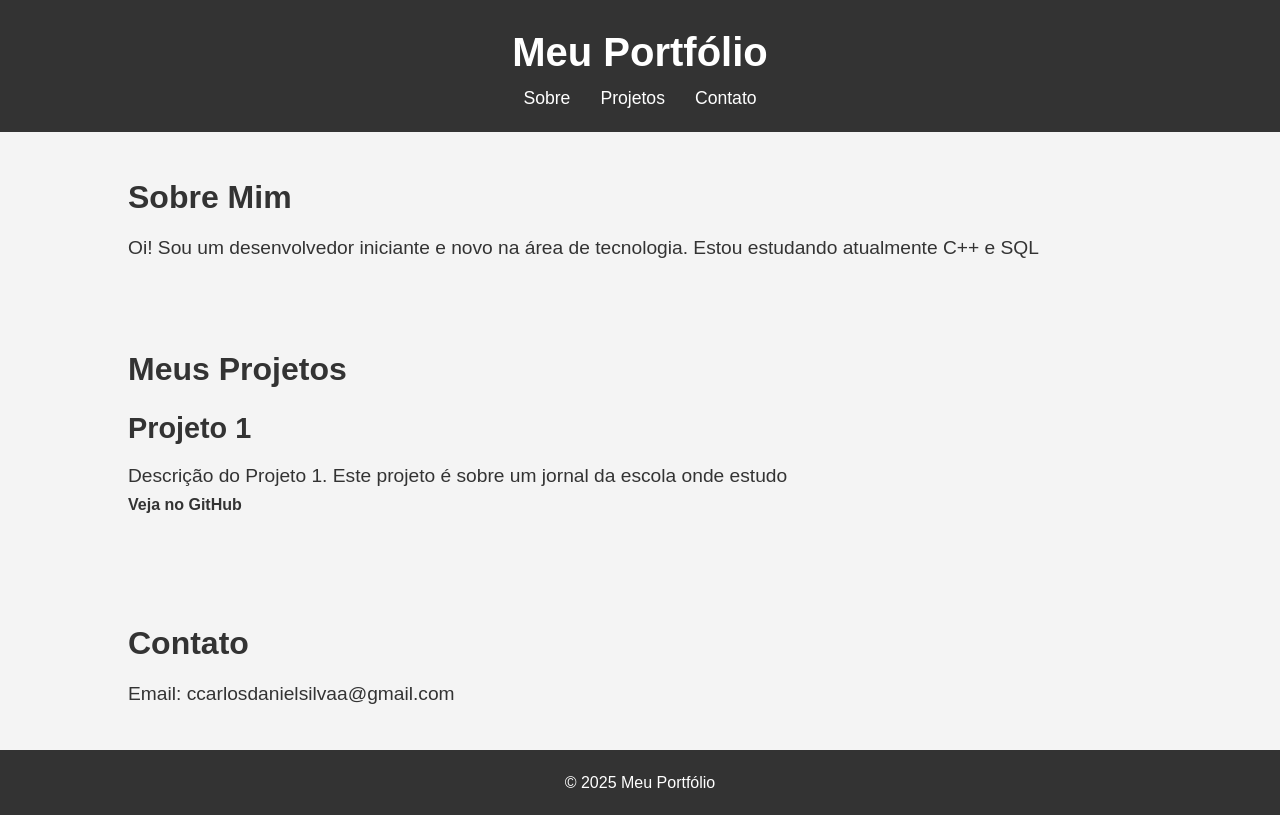
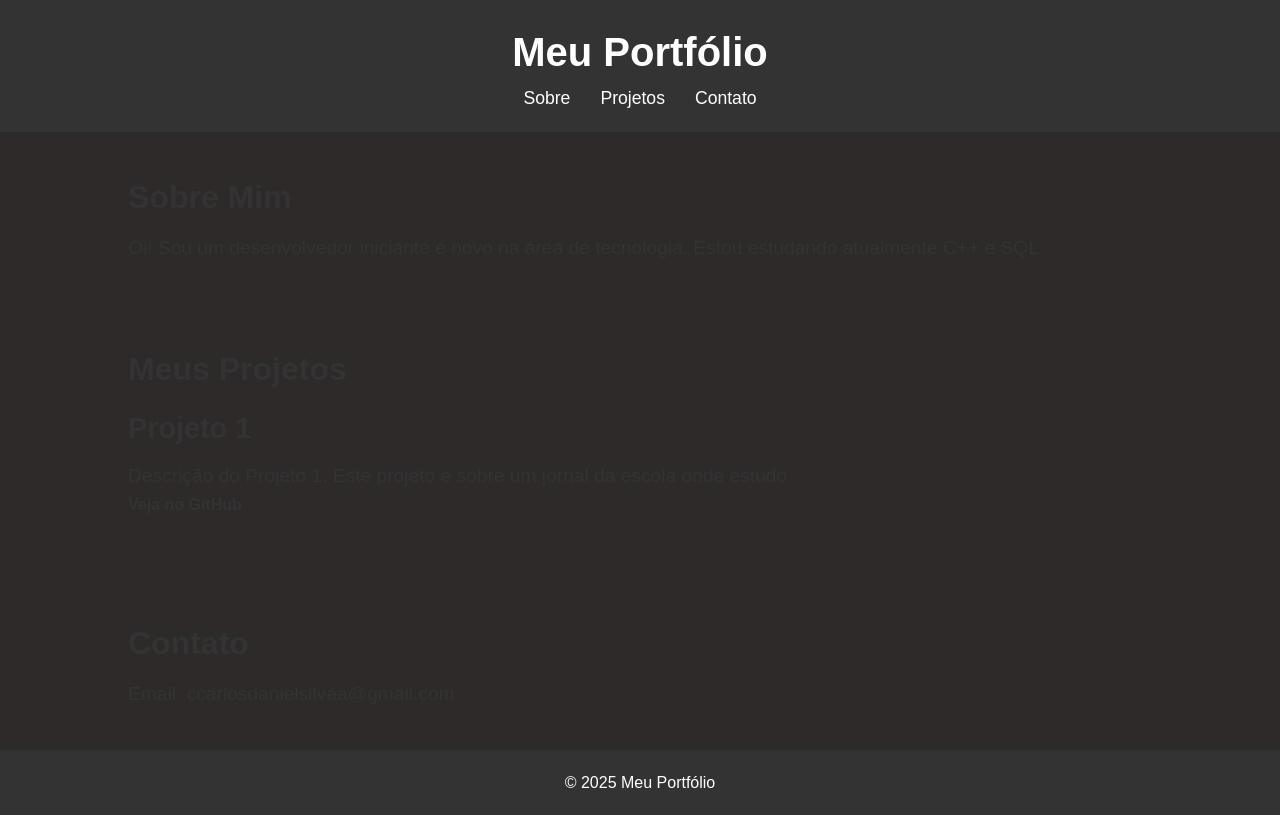
Before and after one commit to Deverby/port, a plain HTML site: page index.html in a window 1280 px wide. Drawn offline with Linux system fonts and the light colour scheme.

Commit message:
Update style.css

```diff
--- a/style.css
+++ b/style.css
@@ -7,7 +7,7 @@
 body {
     font-family: Arial, sans-serif;
     line-height: 1.6;
-    background-color: #f4f4f4;
+    background-color: #2e2a2a;
     color: #333;
 }
 
```
